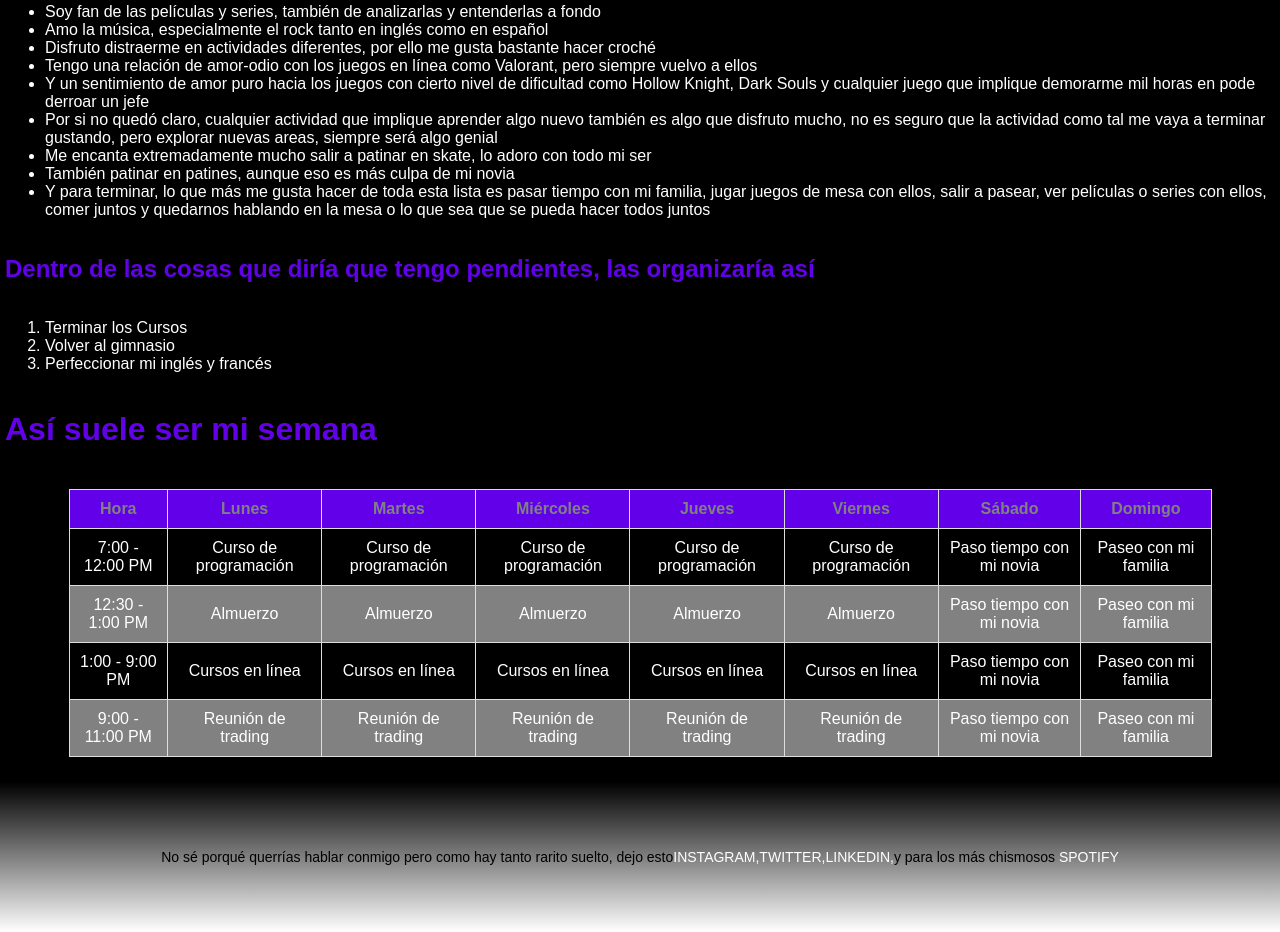
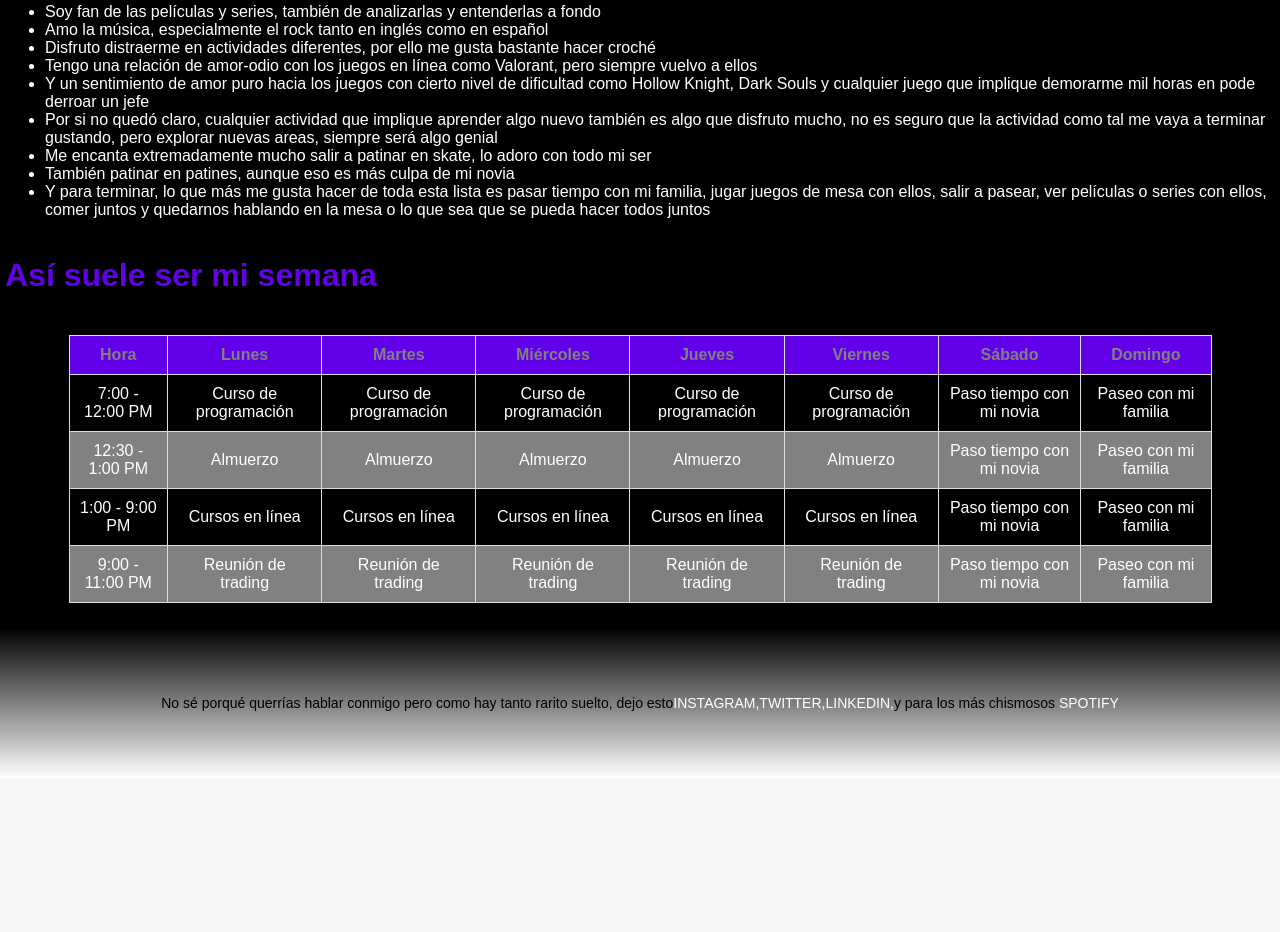
Before and after one commit to Juli-dt/About_me, a plain HTML site: page index.html in a window 1280 px wide. Shown: the part 796-1728 px from the top of the page. After the commit the page ends 1574 px from the top, so only its background shows below. Drawn offline with Linux system fonts and the light colour scheme.

Commit message:
Todo listo

```diff
--- a/index.html
+++ b/index.html
@@ -58,12 +58,7 @@
       <li> También patinar en patines, aunque eso es más culpa de mi novia</li>
       <li> Y para terminar, lo que más me gusta hacer de toda esta lista es pasar tiempo con mi familia, jugar juegos de mesa con ellos, salir a pasear, ver películas o series con ellos, comer juntos y quedarnos hablando en la mesa o lo que sea que se pueda hacer todos juntos </li>
     </ul>
-     <h2> Dentro de las cosas que diría que tengo pendientes, las organizaría así</h2>
-     <ol>
-      <li> Terminar los Cursos</li>
-      <li> Volver al gimnasio</li>
-      <li> Perfeccionar mi inglés y francés</li>
-     </ol>
+
     <h1> Así suele ser mi semana</h1>
     <table>
       <thead>
```
